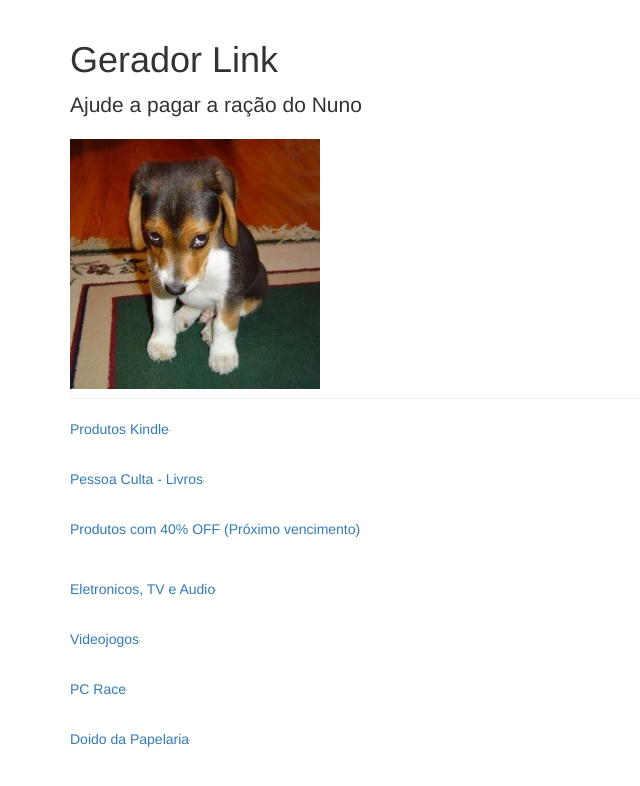
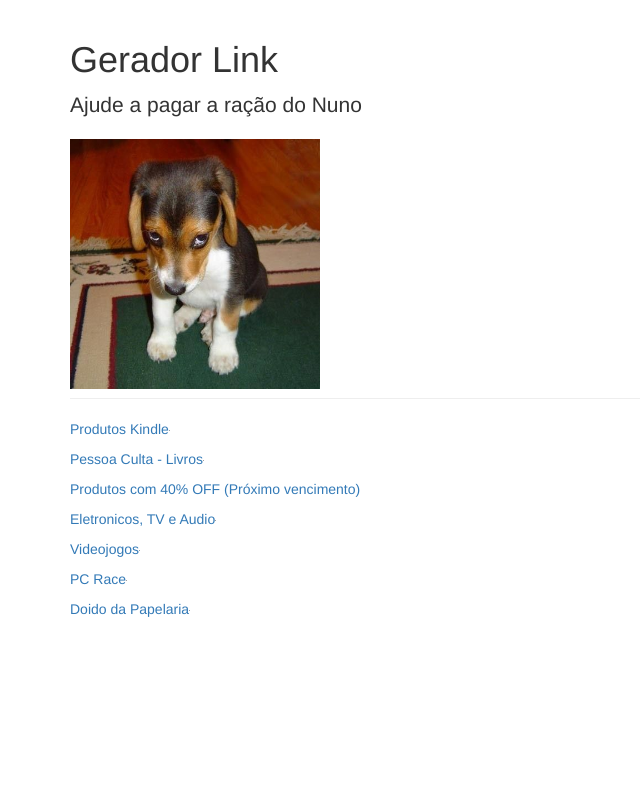
Before and after one commit to faoliveira/faoliveira.github.io, a Jekyll site: the page link/index.html, which Jekyll copies as it is, in a window 1280 px wide. Shown: the top 786 px of the page, without its empty margins (0-640 px from the left). Built offline with Jekyll 4.4.1, drawn with Linux system fonts in a browser that asks for light colours; nearby versions of some CDN libraries; grey boxes are pictures that could not be loaded.

Commit message:
Update index.html

```diff
--- a/link/index.html
+++ b/link/index.html
@@ -31,19 +31,19 @@
             <img src="nuno.jpg" alt="Nuno" style="width:250px;height:250px;">
         </div>
 
-        <a target="_blank" href="https://www.amazon.com.br/b?_encoding=UTF8&tag=faoliveira00-20&linkCode=ur2&linkId=9609c2773949b0aa1f172be7b037d791&camp=1789&creative=9325&node=5475881011">Produtos Kindle</a><img src="//ir-br.amazon-adsystem.com/e/ir?t=faoliveira00-20&l=ur2&o=33" width="1" height="1" border="0" alt="" style="border:none !important; margin:0px !important;" />
-        <p>&nbsp;</p>
-        <a target="_blank" href="https://www.amazon.com.br/b?_encoding=UTF8&tag=faoliveira00-20&linkCode=ur2&linkId=71eeb44fb782b227b5ee7d19372c4982&camp=1789&creative=9325&node=6740748011">Pessoa Culta - Livros</a><img src="//ir-br.amazon-adsystem.com/e/ir?t=faoliveira00-20&l=ur2&o=33" width="1" height="1" border="0" alt="" style="border:none !important; margin:0px !important;" />
-        <p>&nbsp;</p>
+        <p><a target="_blank" href="https://www.amazon.com.br/b?_encoding=UTF8&tag=faoliveira00-20&linkCode=ur2&linkId=9609c2773949b0aa1f172be7b037d791&camp=1789&creative=9325&node=5475881011">Produtos Kindle</a><img src="//ir-br.amazon-adsystem.com/e/ir?t=faoliveira00-20&l=ur2&o=33" width="1" height="1" border="0" alt="" style="border:none !important; margin:0px !important;" /></p>
+
+        <p><a target="_blank" href="https://www.amazon.com.br/b?_encoding=UTF8&tag=faoliveira00-20&linkCode=ur2&linkId=71eeb44fb782b227b5ee7d19372c4982&camp=1789&creative=9325&node=6740748011">Pessoa Culta - Livros</a><img src="//ir-br.amazon-adsystem.com/e/ir?t=faoliveira00-20&l=ur2&o=33" width="1" height="1" border="0" alt="" style="border:none !important; margin:0px !important;" /></p>
+
         <p><a href="https://www.amazon.com.br/b/ref=as_li_ss_tl?ie=UTF8&amp;node=19195707011&amp;linkCode=ll2&amp;tag=faoliveira00-20&amp;linkId=06b57b2c1e9e988f4873b77cab9d3871&amp;language=pt_BR" target="_blank" rel="noopener">Produtos com 40% OFF (Pr&oacute;ximo vencimento)</a></p>
-        <p>&nbsp;</p>
-        <a target="_blank" href="https://www.amazon.com.br/b?_encoding=UTF8&tag=faoliveira00-20&linkCode=ur2&linkId=d85a46d10bbb5f547584134d7b7aa424&camp=1789&creative=9325&node=16209062011">Eletronicos, TV e Audio</a><img src="//ir-br.amazon-adsystem.com/e/ir?t=faoliveira00-20&l=ur2&o=33" width="1" height="1" border="0" alt="" style="border:none !important; margin:0px !important;" />
-        <p>&nbsp;</p>
-        <a target="_blank" href="https://www.amazon.com.br/b?_encoding=UTF8&tag=faoliveira00-20&linkCode=ur2&linkId=dea164dd5349da3670bc07afe0fe1e8f&camp=1789&creative=9325&node=7791985011">Videojogos</a><img src="//ir-br.amazon-adsystem.com/e/ir?t=faoliveira00-20&l=ur2&o=33" width="1" height="1" border="0" alt="" style="border:none !important; margin:0px !important;" />
-        <p>&nbsp;</p>
-        <a target="_blank" href="https://www.amazon.com.br/b?_encoding=UTF8&tag=faoliveira00-20&linkCode=ur2&linkId=bd35577590cdeee75cb2624fb489221b&camp=1789&creative=9325&node=16339926011">PC Race</a><img src="//ir-br.amazon-adsystem.com/e/ir?t=faoliveira00-20&l=ur2&o=33" width="1" height="1" border="0" alt="" style="border:none !important; margin:0px !important;" />
-        <p>&nbsp;</p>
-        <a target="_blank" href="https://www.amazon.com.br/b?_encoding=UTF8&tag=faoliveira00-20&linkCode=ur2&linkId=77415cdbc9e2cb79b2b1631c903703e5&camp=1789&creative=9325&node=16957239011">Doido da Papelaria</a><img src="//ir-br.amazon-adsystem.com/e/ir?t=faoliveira00-20&l=ur2&o=33" width="1" height="1" border="0" alt="" style="border:none !important; margin:0px !important;" />
+
+        <p><a target="_blank" href="https://www.amazon.com.br/b?_encoding=UTF8&tag=faoliveira00-20&linkCode=ur2&linkId=d85a46d10bbb5f547584134d7b7aa424&camp=1789&creative=9325&node=16209062011">Eletronicos, TV e Audio</a><img src="//ir-br.amazon-adsystem.com/e/ir?t=faoliveira00-20&l=ur2&o=33" width="1" height="1" border="0" alt="" style="border:none !important; margin:0px !important;" /></p>
+
+        <p><a target="_blank" href="https://www.amazon.com.br/b?_encoding=UTF8&tag=faoliveira00-20&linkCode=ur2&linkId=dea164dd5349da3670bc07afe0fe1e8f&camp=1789&creative=9325&node=7791985011">Videojogos</a><img src="//ir-br.amazon-adsystem.com/e/ir?t=faoliveira00-20&l=ur2&o=33" width="1" height="1" border="0" alt="" style="border:none !important; margin:0px !important;" /></p>
+
+        <p><a target="_blank" href="https://www.amazon.com.br/b?_encoding=UTF8&tag=faoliveira00-20&linkCode=ur2&linkId=bd35577590cdeee75cb2624fb489221b&camp=1789&creative=9325&node=16339926011">PC Race</a><img src="//ir-br.amazon-adsystem.com/e/ir?t=faoliveira00-20&l=ur2&o=33" width="1" height="1" border="0" alt="" style="border:none !important; margin:0px !important;" /></p>
+
+        <p><a target="_blank" href="https://www.amazon.com.br/b?_encoding=UTF8&tag=faoliveira00-20&linkCode=ur2&linkId=77415cdbc9e2cb79b2b1631c903703e5&camp=1789&creative=9325&node=16957239011">Doido da Papelaria</a><img src="//ir-br.amazon-adsystem.com/e/ir?t=faoliveira00-20&l=ur2&o=33" width="1" height="1" border="0" alt="" style="border:none !important; margin:0px !important;" /></p>
         <p>&nbsp;</p>
         <p>&nbsp;</p>
         <p>&nbsp;</p>
```
